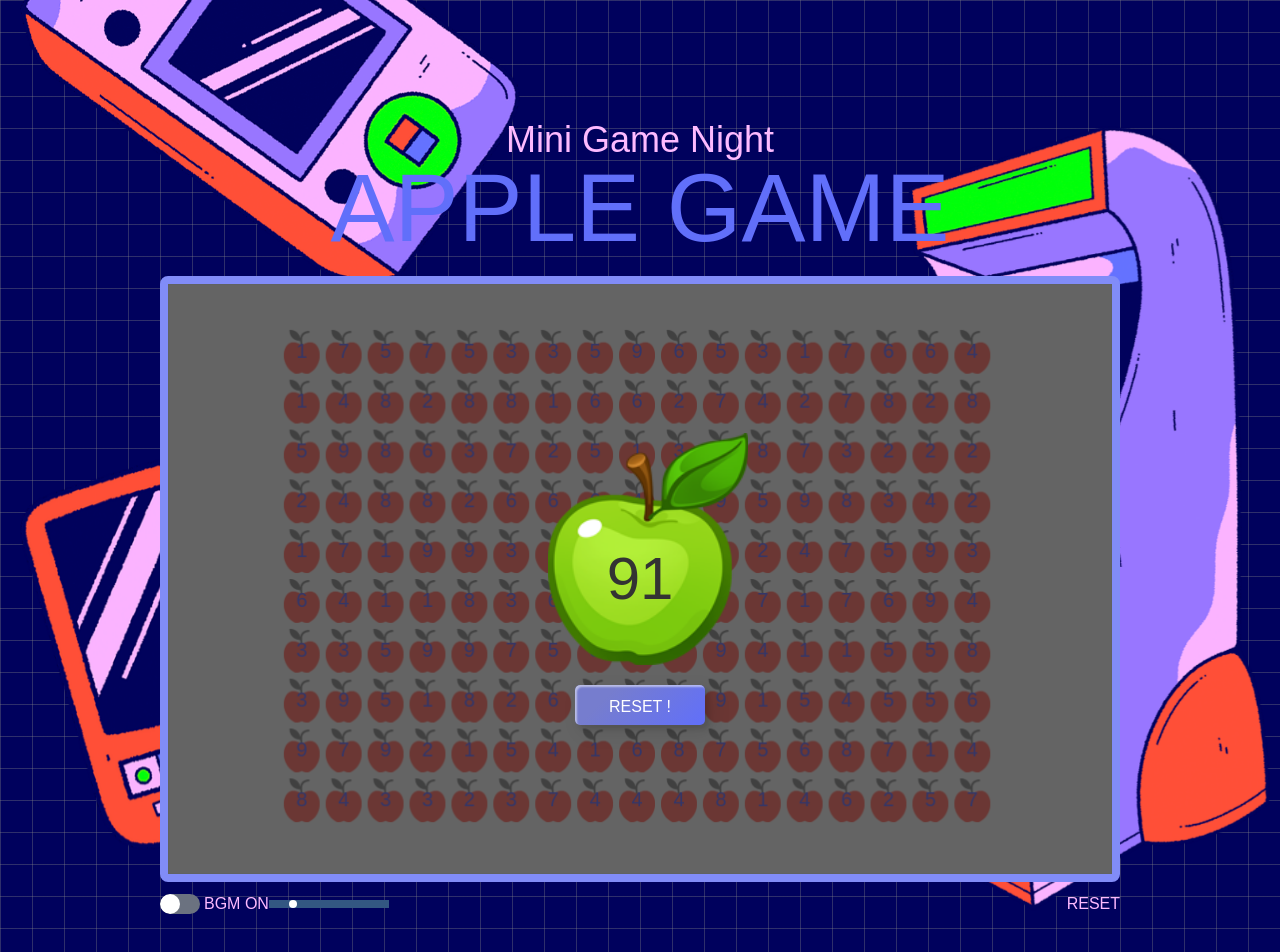
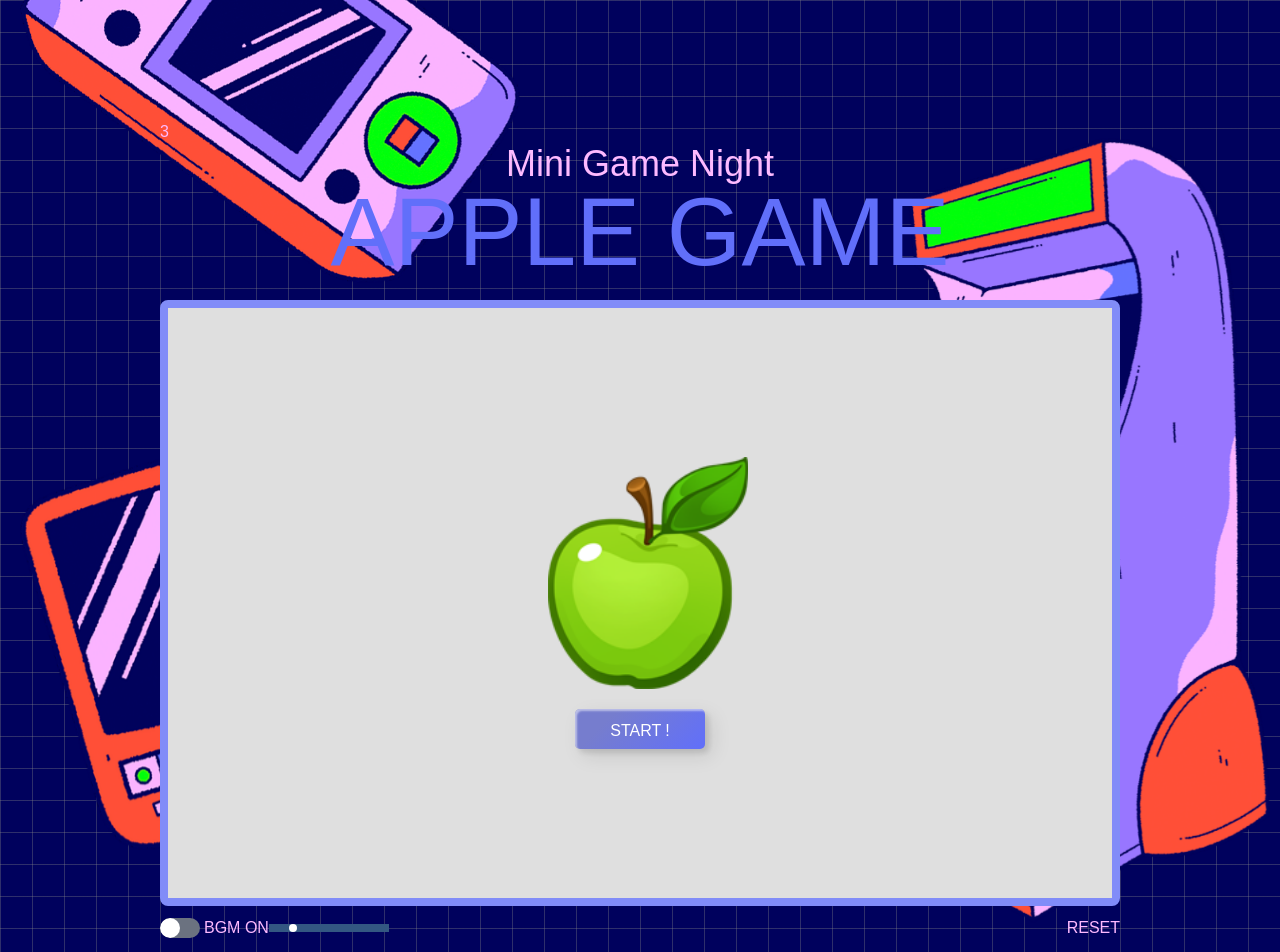
Before and after one commit to JinWan0823/game-project, a Next.js app: page /applegame in a window 1280 px wide. Shown: the top 952 px of the page. Built offline with nearby package versions, Linux system fonts and the light colour scheme; a web font is replaced by a local one.

Commit message:
✨ 사과게임 interval을 이용한 타이머 기능 추가 , 진행 상태별 화면 렌더링

```diff
--- a/src/_components/applegame/AppleGameCover.tsx
+++ b/src/_components/applegame/AppleGameCover.tsx
@@ -1,6 +1,10 @@
 import Image from 'next/image';
 
-export default function AppleGameCover() {
+interface AppleGameProps {
+  handleGameStart: () => void;
+}
+
+export default function AppleGameCover({ handleGameStart }: AppleGameProps) {
   return (
     <div className="apple-cover flex justify-center items-center w-full h-full relative">
       <div className="img-box text-center">
@@ -12,7 +16,11 @@ export default function AppleGameCover() {
           height={200}
           priority
         />
-        <button type="button" className="btn-13 mt-[20px]">
+        <button
+          type="button"
+          className="btn-13 mt-[20px]"
+          onClick={handleGameStart}
+        >
           START !
         </button>
       </div>
--- a/src/_components/common/OptionBox.tsx
+++ b/src/_components/common/OptionBox.tsx
@@ -4,7 +4,11 @@ import { useState } from 'react';
 
 import SoundBar from './SoundBar';
 
-export default function OptionBox() {
+interface AppleGameProps {
+  handleResetGame: () => void;
+}
+
+export default function OptionBox({ handleResetGame }: AppleGameProps) {
   const [bgmOn, setBgmOn] = useState(true);
   const [volume, setVolume] = useState(20);
 
@@ -35,7 +39,9 @@ export default function OptionBox() {
         <p>BGM {bgmOn ? 'ON' : 'OFF'}</p>
         <SoundBar volume={volume} setVolume={setVolume} />
       </div>
-      <div className="reset-btn">RESET</div>
+      <button type="button" className="reset-btn" onClick={handleResetGame}>
+        RESET
+      </button>
     </div>
   );
 }
--- a/src/app/(route)/applegame/page.tsx
+++ b/src/app/(route)/applegame/page.tsx
@@ -1,23 +1,68 @@
 'use client';
 
-// import AppleGameCover from '@/_components/applegame/AppleGameCover';
+// import AppleGameFinish from '@/_components/applegame/AppleGameFinish';
+import { useEffect, useState } from 'react';
+
 import AppleGameBoard from '@/_components/applegame/AppleGameBoard';
+import AppleGameCover from '@/_components/applegame/AppleGameCover';
 import AppleGameFinish from '@/_components/applegame/AppleGameFinish';
 import CommonBg from '@/_components/common/CommonBg';
 import OptionBox from '@/_components/common/OptionBox';
 import TitleWrap from '@/_components/common/TitleWrap';
 
 export default function AppleGame() {
+  const [gameStart, setGameStart] = useState(false);
+  const [gameFinish, setGameFinish] = useState(false);
+  const [timeLeft, setTimeLeft] = useState(3);
+
+  const handleGameStart = () => {
+    setGameStart(true);
+  };
+
+  const handleResetGame = () => {
+    setGameStart(false);
+    setGameFinish(false);
+    setTimeLeft(3);
+  };
+
+  const finishGame = () => {
+    setGameFinish(true);
+  };
+
+  useEffect(() => {
+    if (!gameStart) return undefined;
+
+    setTimeLeft(3);
+    setGameFinish(false);
+
+    const timer = setInterval(() => {
+      setTimeLeft((prev) => {
+        if (prev <= 1) {
+          finishGame();
+          return 0;
+        }
+        return prev - 1;
+      });
+    }, 1000);
+
+    return () => {
+      clearInterval(timer);
+    };
+  }, [gameStart]);
   return (
     <main className="inner w-[1240px] py-[120px] mx-auto flex items-center justify-center">
       <section className="z-[9999]">
+        <p>{timeLeft}</p>
         <TitleWrap title="APPLE GAME" />
         <div className="apple-wrap mt-[20px] w-[960px] h-[606px] bg-[#dfdfdf] rounded-lg border-8 border-indigo-400 relative">
-          {/* <AppleGameCover /> */}
-          <AppleGameBoard />
-          <AppleGameFinish />
+          {!gameStart ? (
+            <AppleGameCover handleGameStart={handleGameStart} />
+          ) : (
+            <AppleGameBoard />
+          )}
+          {gameFinish && <AppleGameFinish />}
         </div>
-        <OptionBox />
+        <OptionBox handleResetGame={handleResetGame} />
       </section>
       <CommonBg />
     </main>
```
